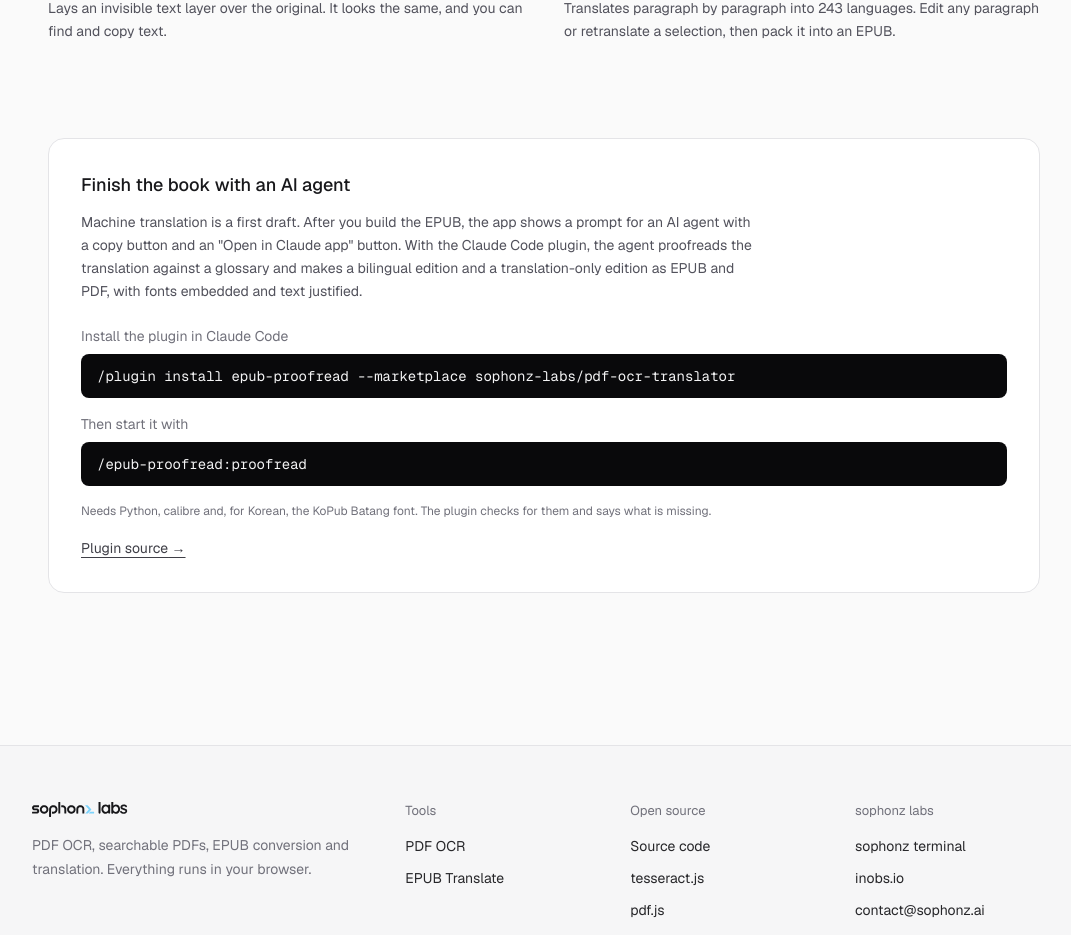
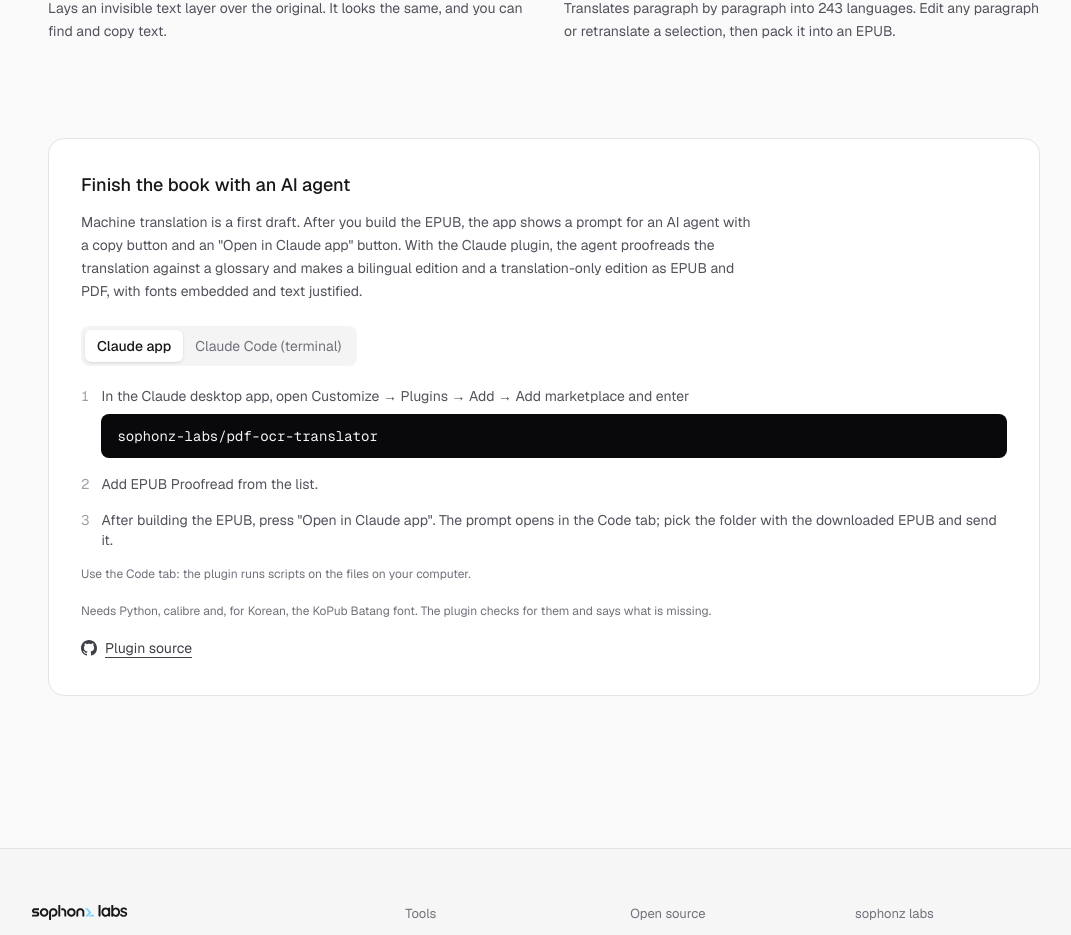
Before and after one commit to sophonz-labs/pdf-ocr-translator, a Next.js app: page /en in a window 1280 px wide. Shown: the part 1453-2388 px from the top of the page, without its empty margins (96-1167 px from the left). Built offline with nearby package versions, Linux system fonts and the light colour scheme; no server answers.

Commit message:
Landing: plugin guide in tabs (Claude app first, then Claude Code) with a GitHub mark; prompt gives the app's install route; 4th store screenshot

```diff
--- a/src/app/[lang]/page.tsx
+++ b/src/app/[lang]/page.tsx
@@ -1,6 +1,7 @@
 import Link from "next/link";
 import { AppIcon } from "@/components/brand";
 import { SiteHeader, TOOLS } from "@/components/site";
+import { PluginGuide } from "@/components/plugin-guide";
 import type { Metadata } from "next";
 import { DICT, type Lang } from "@/i18n";
 import { pageMeta } from "../og";
@@ -92,25 +93,7 @@ export default async function Landing({ params }: PageProps<"/[lang]">) {
         </div>
       </section>
 
-      <section className="mt-24 rounded-2xl border border-zinc-200 bg-white p-6 sm:p-8 dark:border-zinc-800 dark:bg-zinc-900">
-        <h2 className="text-lg font-medium">{L.plugin.title}</h2>
-        <p className="mt-3 max-w-2xl text-sm leading-relaxed text-zinc-600 dark:text-zinc-400">{L.plugin.body}</p>
-        <p className="mt-6 text-sm text-zinc-500">{L.plugin.install}</p>
-        <pre className="mt-2 overflow-x-auto rounded-lg bg-zinc-950 px-4 py-3 text-sm text-zinc-100">
-          <code>/plugin install epub-proofread --marketplace sophonz-labs/pdf-ocr-translator</code>
-        </pre>
-        <p className="mt-4 text-sm text-zinc-500">{L.plugin.run}</p>
-        <pre className="mt-2 overflow-x-auto rounded-lg bg-zinc-950 px-4 py-3 text-sm text-zinc-100">
-          <code>/epub-proofread:proofread</code>
-        </pre>
-        <p className="mt-4 text-xs leading-relaxed text-zinc-500">{L.plugin.needs}</p>
-        <a
-          href="https://github.com/sophonz-labs/pdf-ocr-translator/tree/main/plugins/epub-proofread"
-          className="mt-4 inline-block text-sm text-zinc-700 underline underline-offset-4 hover:text-zinc-950 dark:text-zinc-300 dark:hover:text-white"
-        >
-          {L.plugin.source} →
-        </a>
-      </section>
+      <PluginGuide t={L.plugin} />
     </main>
   );
 }
--- /dev/null
+++ b/src/components/plugin-guide.tsx
@@ -0,0 +1,82 @@
+"use client";
+
+import { useState } from "react";
+import type { DICT } from "@/i18n";
+
+const MARKET = "sophonz-labs/pdf-ocr-translator";
+const SOURCE = "https://github.com/sophonz-labs/pdf-ocr-translator/tree/main/plugins/epub-proofread";
+
+function Cmd({ children }: { children: string }) {
+  return (
+    <pre className="mt-2 overflow-x-auto rounded-lg bg-zinc-950 px-4 py-3 text-sm text-zinc-100">
+      <code>{children}</code>
+    </pre>
+  );
+}
+
+export function GitHubMark({ className }: { className?: string }) {
+  return (
+    <svg viewBox="0 0 16 16" aria-hidden className={className} fill="currentColor">
+      <path d="M8 0C3.58 0 0 3.58 0 8c0 3.54 2.29 6.53 5.47 7.59.4.07.55-.17.55-.38 0-.19-.01-.82-.01-1.49-2.01.37-2.53-.49-2.69-.94-.09-.23-.48-.94-.82-1.13-.28-.15-.68-.52-.01-.53.63-.01 1.08.58 1.23.82.72 1.21 1.87.87 2.33.66.07-.52.28-.87.51-1.07-1.78-.2-3.64-.89-3.64-3.95 0-.87.31-1.59.82-2.15-.08-.2-.36-1.02.08-2.12 0 0 .67-.21 2.2.82.64-.18 1.32-.27 2-.27.68 0 1.36.09 2 .27 1.53-1.04 2.2-.82 2.2-.82.44 1.1.16 1.92.08 2.12.51.56.82 1.27.82 2.15 0 3.07-1.87 3.75-3.65 3.95.29.25.54.73.54 1.48 0 1.07-.01 1.93-.01 2.2 0 .21.15.46.55.38A8.013 8.013 0 0016 8c0-4.42-3.58-8-8-8z" />
+    </svg>
+  );
+}
+
+/** Landing: how to install the proofreading plugin, in the Claude app (default) or Claude Code in a terminal. */
+export function PluginGuide({ t }: { t: (typeof DICT)["en"]["landing"]["plugin"] }) {
+  const [tab, setTab] = useState<"app" | "code">("app");
+  const tabs = [
+    ["app", t.tabApp],
+    ["code", t.tabCode],
+  ] as const;
+  return (
+    <section className="mt-24 rounded-2xl border border-zinc-200 bg-white p-6 sm:p-8 dark:border-zinc-800 dark:bg-zinc-900">
+      <h2 className="text-lg font-medium">{t.title}</h2>
+      <p className="mt-3 max-w-2xl text-sm leading-relaxed text-zinc-600 dark:text-zinc-400">{t.body}</p>
+      <div role="tablist" className="mt-6 inline-flex rounded-lg bg-zinc-100 p-1 text-sm dark:bg-zinc-800">
+        {tabs.map(([id, label]) => (
+          <button
+            key={id}
+            role="tab"
+            aria-selected={tab === id}
+            onClick={() => setTab(id)}
+            className={`rounded-md px-3 py-1.5 ${tab === id ? "bg-white font-medium shadow-sm dark:bg-zinc-950" : "text-zinc-500 hover:text-zinc-800 dark:hover:text-zinc-200"}`}
+          >
+            {label}
+          </button>
+        ))}
+      </div>
+      <div role="tabpanel" className="mt-5">
+        {tab === "app" ? (
+          <ol className="space-y-4 text-sm text-zinc-600 dark:text-zinc-400">
+            {t.app.map((step, i) => (
+              <li key={i} className="flex gap-3">
+                <span className="text-zinc-400 tabular-nums">{i + 1}</span>
+                <div className="min-w-0 flex-1">
+                  {step}
+                  {i === 0 && <Cmd>{MARKET}</Cmd>}
+                </div>
+              </li>
+            ))}
+            <li className="text-xs text-zinc-500">{t.appNote}</li>
+          </ol>
+        ) : (
+          <>
+            <p className="text-sm text-zinc-500">{t.install}</p>
+            <Cmd>{`/plugin install epub-proofread --marketplace ${MARKET}`}</Cmd>
+            <p className="mt-4 text-sm text-zinc-500">{t.run}</p>
+            <Cmd>/epub-proofread:proofread</Cmd>
+          </>
+        )}
+      </div>
+      <p className="mt-5 text-xs leading-relaxed text-zinc-500">{t.needs}</p>
+      <a
+        href={SOURCE}
+        className="mt-4 inline-flex items-center gap-2 text-sm text-zinc-700 hover:text-zinc-950 dark:text-zinc-300 dark:hover:text-white"
+      >
+        <GitHubMark className="size-4" />
+        <span className="underline underline-offset-4">{t.source}</span>
+      </a>
+    </section>
+  );
+}
--- a/src/i18n.ts
+++ b/src/i18n.ts
@@ -76,8 +76,16 @@ const en = {
     ],
     plugin: {
       title: "Finish the book with an AI agent",
-      body: "Machine translation is a first draft. After you build the EPUB, the app shows a prompt for an AI agent with a copy button and an \"Open in Claude app\" button. With the Claude Code plugin, the agent proofreads the translation against a glossary and makes a bilingual edition and a translation-only edition as EPUB and PDF, with fonts embedded and text justified.",
-      install: "Install the plugin in Claude Code",
+      body: "Machine translation is a first draft. After you build the EPUB, the app shows a prompt for an AI agent with a copy button and an \"Open in Claude app\" button. With the Claude plugin, the agent proofreads the translation against a glossary and makes a bilingual edition and a translation-only edition as EPUB and PDF, with fonts embedded and text justified.",
+      tabApp: "Claude app",
+      tabCode: "Claude Code (terminal)",
+      app: [
+        "In the Claude desktop app, open Customize → Plugins → Add → Add marketplace and enter",
+        "Add EPUB Proofread from the list.",
+        "After building the EPUB, press \"Open in Claude app\". The prompt opens in the Code tab; pick the folder with the downloaded EPUB and send it.",
+      ],
+      appNote: "Use the Code tab: the plugin runs scripts on the files on your computer.",
+      install: "Install the plugin",
       run: "Then start it with",
       needs: "Needs Python, calibre and, for Korean, the KoPub Batang font. The plugin checks for them and says what is missing.",
       source: "Plugin source",
@@ -225,8 +233,16 @@ const ko: Messages = {
     ],
     plugin: {
       title: "AI 에이전트로 책을 마무리하기",
-      body: "기계 번역은 초벌입니다. EPUB을 만들면 AI 에이전트에게 줄 프롬프트가 복사 버튼, 'Claude 앱에서 열기' 버튼과 함께 나타납니다. Claude Code 플러그인을 쓰면 에이전트가 용어집을 기준으로 번역을 교정하고, 대역판과 번역만 남긴 판을 EPUB과 PDF로 만듭니다. 글꼴이 들어가고 본문은 양쪽 정렬됩니다.",
-      install: "Claude Code에서 플러그인을 설치하고",
+      body: "기계 번역은 초벌입니다. EPUB을 만들면 AI 에이전트에게 줄 프롬프트가 복사 버튼, 'Claude 앱에서 열기' 버튼과 함께 나타납니다. Claude 플러그인을 쓰면 에이전트가 용어집을 기준으로 번역을 교정하고, 대역판과 번역만 남긴 판을 EPUB과 PDF로 만듭니다. 글꼴이 들어가고 본문은 양쪽 정렬됩니다.",
+      tabApp: "Claude 앱",
+      tabCode: "Claude Code (터미널)",
+      app: [
+        "Claude 데스크톱 앱에서 Customize → Plugins → Add → Add marketplace를 열고 다음을 입력합니다",
+        "목록에 나온 EPUB Proofread를 추가합니다.",
+        "EPUB을 만든 뒤 'Claude 앱에서 열기'를 누르면 Code 탭에 프롬프트가 채워집니다. 내려받은 EPUB이 있는 폴더를 고르고 보내면 됩니다.",
+      ],
+      appNote: "플러그인이 내 컴퓨터의 파일에 스크립트를 실행하므로 Code 탭에서 씁니다.",
+      install: "플러그인을 설치하고",
       run: "다음 명령으로 시작합니다",
       needs: "Python, calibre, 그리고 한국어라면 KoPub바탕 글꼴이 필요합니다. 플러그인이 확인하고 빠진 것을 알려 줍니다.",
       source: "플러그인 소스",
--- a/src/lib/agent-prompt.ts
+++ b/src/lib/agent-prompt.ts
@@ -58,7 +58,7 @@ ${p.source === "auto" ? "원문" : `${S} 원문`}과 1차 ${T} 번역이 담긴
 
 Claude Code에서 작업한다면 epub-proofread 플러그인의 \`proofread\` 스킬(\`/epub-proofread:proofread\`)로 진행한다. 아래 작업 순서의 추출·병합·번역만 남긴 판·글꼴·PDF를 스크립트가 처리한다.
 
-- 설치돼 있지 않으면 먼저 사용자에게 설치를 제안한다. 셸에서 \`claude plugin install epub-proofread --marketplace sophonz-labs/pdf-ocr-translator\`를 실행하고, 세션에서 \`/reload-plugins\`를 입력하면 된다.
+- 설치돼 있지 않으면 먼저 사용자에게 설치를 제안한다. Claude 데스크톱 앱이면 Customize → Plugins → Add → Add marketplace에 \`sophonz-labs/pdf-ocr-translator\`를 넣고 EPUB Proofread를 추가한다. 터미널이면 \`claude plugin install epub-proofread --marketplace sophonz-labs/pdf-ocr-translator\`를 실행한다. 그 뒤 세션에서 \`/reload-plugins\`를 입력하거나 새 세션을 연다.
 - 스킬을 쓸 때는 \`--lang ${t}\`를 넘긴다.
 - 플러그인을 쓸 수 없는 환경이면 아래 지침을 직접 따른다.
 
@@ -215,7 +215,7 @@ The job: proofread an EPUB holding the ${S === "source" ? "source text" : `${S}
 
 If you are Claude Code, use the \`proofread\` skill of the epub-proofread plugin (\`/epub-proofread:proofread\`). Its scripts handle extraction, merging, the translation-only edition, fonts and the PDF in the steps below.
 
-- If it isn't installed, offer to install it first: run \`claude plugin install epub-proofread --marketplace sophonz-labs/pdf-ocr-translator\` in a shell, then \`/reload-plugins\` in the session.
+- If it isn't installed, offer to install it first. In the Claude desktop app: Customize → Plugins → Add → Add marketplace, enter \`sophonz-labs/pdf-ocr-translator\`, and add EPUB Proofread. In a terminal: \`claude plugin install epub-proofread --marketplace sophonz-labs/pdf-ocr-translator\`. Then run \`/reload-plugins\` in the session or start a new one.
 - Pass \`--lang ${t}\` to its scripts.
 - Where the plugin can't be used, follow the instructions below directly.
 
```
Also changed, not shown: extension/README.md, extension/store/en/screenshot-4.png (added), extension/store/ko/screenshot-4.png (added).
